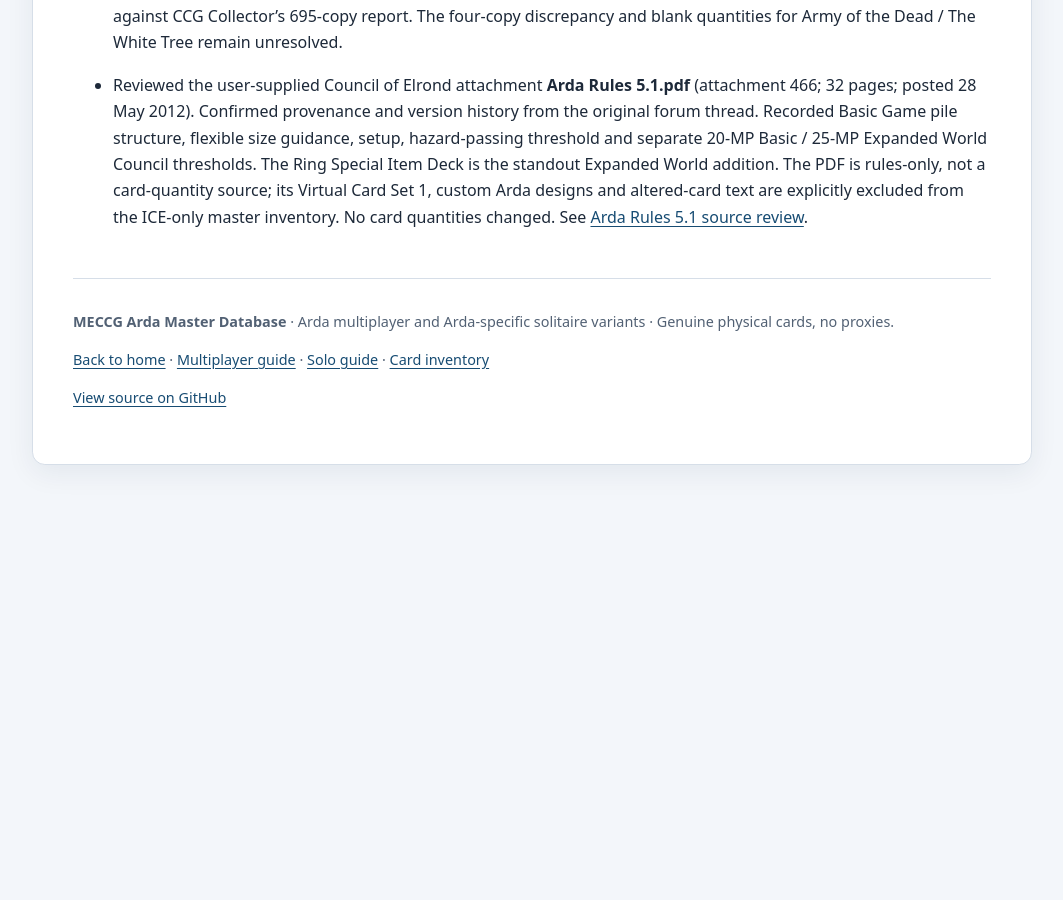
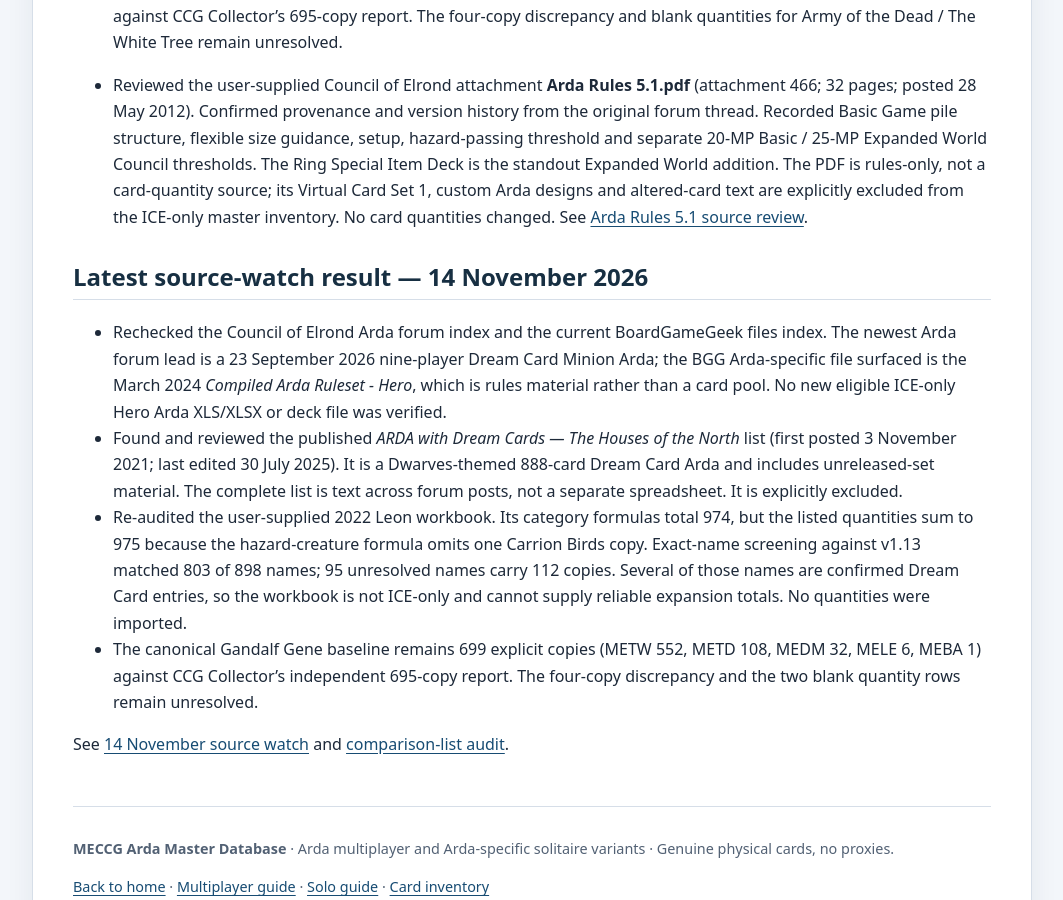
Before and after one commit to JamSpot/meccg-arda-master-database, a Jekyll site: the page built from docs/research-progress.md, in a window 1280 px wide and 900 px high, scrolled down 7775 px. Shown: the whole window, without its empty margins (108-1171 px from the left). Built offline with Jekyll 4.4.1, drawn with Linux system fonts in a browser that asks for light colours; our own code applies the rules of GitHub Pages for plain Markdown files; before the commit the page ends 8264 px from its top, so only the background shows below that.

Commit message:
Update Arda research source audit — 14 November 2026

```diff
--- a/docs/research-progress.md
+++ b/docs/research-progress.md
@@ -147,3 +147,13 @@ The original Gandalf Gene workbook and a separate Jose-san Arda workbook are par
 
 
 - Reviewed the user-supplied Council of Elrond attachment **Arda Rules 5.1.pdf** (attachment 466; 32 pages; posted 28 May 2012). Confirmed provenance and version history from the original forum thread. Recorded Basic Game pile structure, flexible size guidance, setup, hazard-passing threshold and separate 20-MP Basic / 25-MP Expanded World Council thresholds. The Ring Special Item Deck is the standout Expanded World addition. The PDF is rules-only, not a card-quantity source; its Virtual Card Set 1, custom Arda designs and altered-card text are explicitly excluded from the ICE-only master inventory. No card quantities changed. See [Arda Rules 5.1 source review](arda-rules-5-1-source-review.html).
+
+
+## Latest source-watch result — 14 November 2026
+
+- Rechecked the Council of Elrond Arda forum index and the current BoardGameGeek files index. The newest Arda forum lead is a 23 September 2026 nine-player Dream Card Minion Arda; the BGG Arda-specific file surfaced is the March 2024 *Compiled Arda Ruleset - Hero*, which is rules material rather than a card pool. No new eligible ICE-only Hero Arda XLS/XLSX or deck file was verified.
+- Found and reviewed the published *ARDA with Dream Cards — The Houses of the North* list (first posted 3 November 2021; last edited 30 July 2025). It is a Dwarves-themed 888-card Dream Card Arda and includes unreleased-set material. The complete list is text across forum posts, not a separate spreadsheet. It is explicitly excluded.
+- Re-audited the user-supplied 2022 Leon workbook. Its category formulas total 974, but the listed quantities sum to 975 because the hazard-creature formula omits one Carrion Birds copy. Exact-name screening against v1.13 matched 803 of 898 names; 95 unresolved names carry 112 copies. Several of those names are confirmed Dream Card entries, so the workbook is not ICE-only and cannot supply reliable expansion totals. No quantities were imported.
+- The canonical Gandalf Gene baseline remains 699 explicit copies (METW 552, METD 108, MEDM 32, MELE 6, MEBA 1) against CCG Collector's independent 695-copy report. The four-copy discrepancy and the two blank quantity rows remain unresolved.
+
+See [14 November source watch](research-watch-2026-11-14.html) and [comparison-list audit](comparison-lists.html#leon--2022-arda-pool-user-supplied-mixeduncertain-not-ice-only).
```
